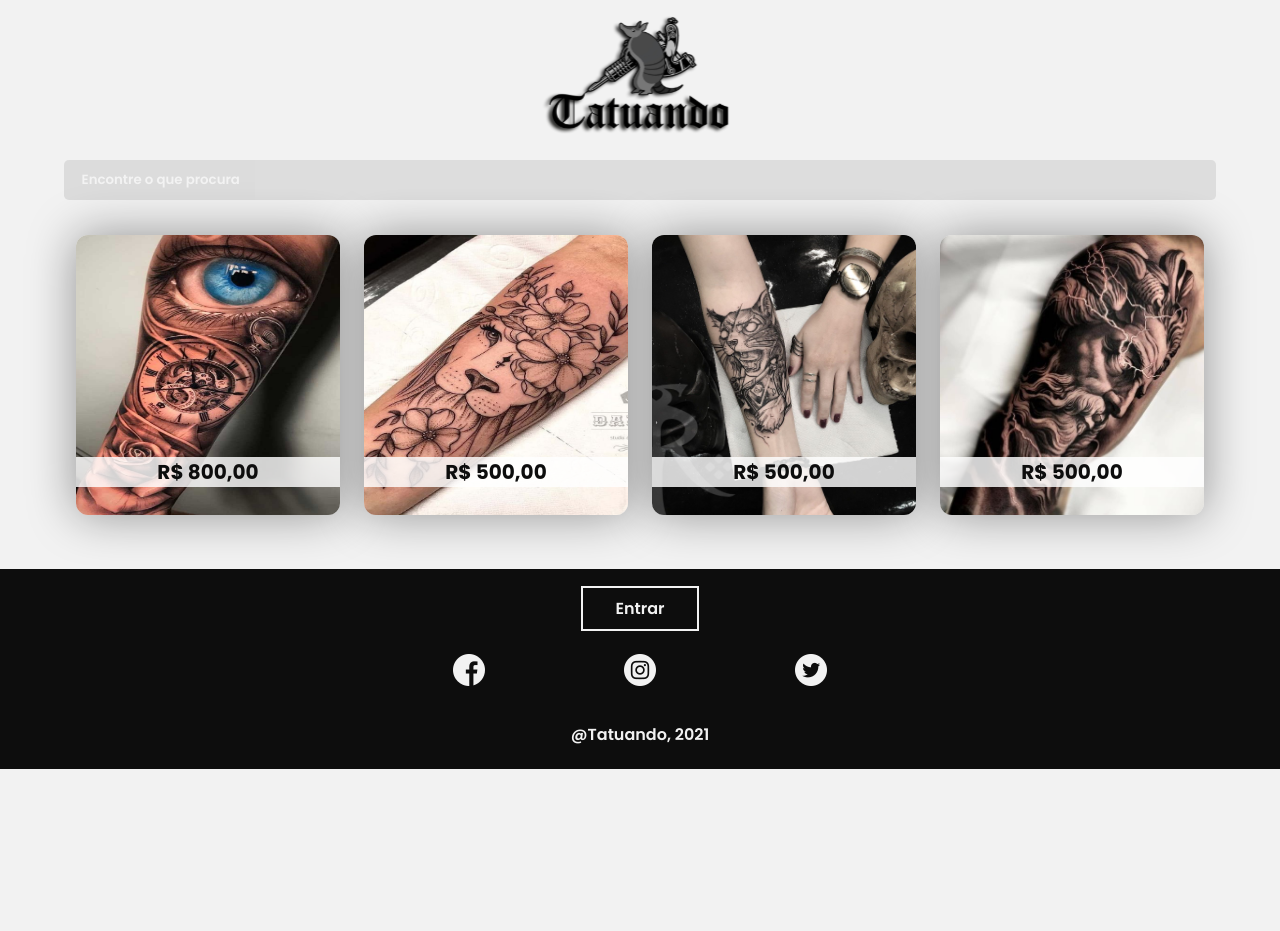
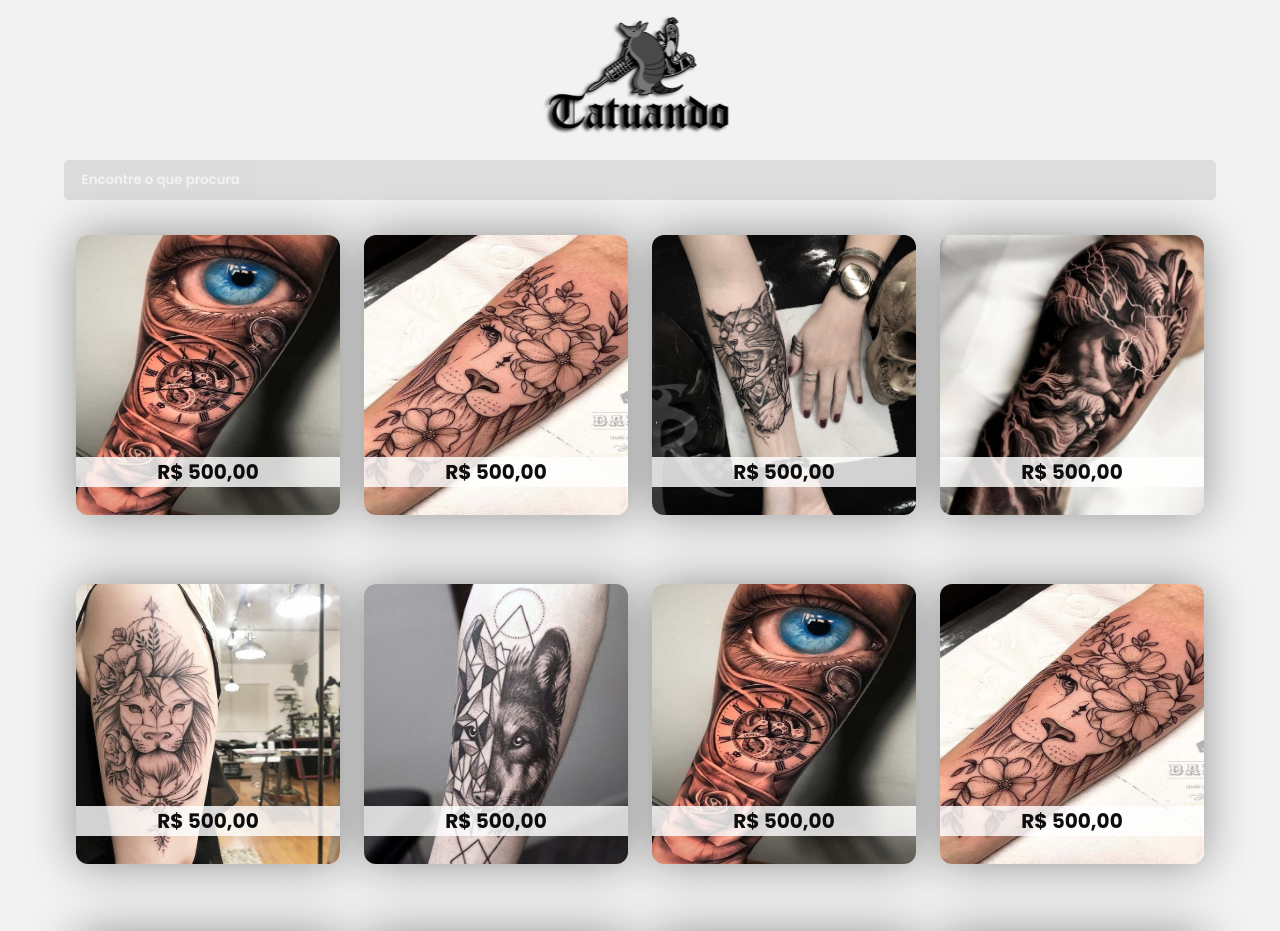
Before and after one commit to dsm-cefet-rj/trabalho2021-1-grupo-1-psw-2021-1, a React (Create React App) app in the folder frontend/: page / in a window 1280 px wide. Shown: the top 931 px of the page. Before the commit the page ends 800 px from the top, so only its background shows below. Built offline with nearby package versions, Linux system fonts and the light colour scheme; data requests are answered from the project's data file.

Commit message:
some changes

```diff
--- a/frontend/server.json
+++ b/frontend/server.json
@@ -2,81 +2,55 @@
     "users": [
         {
             "id": 1,
-            "login": "olamundo",
+            "name": "teste1",
             "senha": "senha123"
         },
         {
             "id": 2,
-            "login": "tatuador",
-            "senha": "senha456"
+            "name": "teste2",
+            "senha": "senha123"
         },
         {
             "id": 3,
-            "login": "tatuador2",
-            "senha": ""
+            "name": "teste3",
+            "senha": "senha123"
+        },
+        {
+            "id": 4,
+            "name": "teste4",
+            "senha": "senha123"
+        },
+        {
+            "id": 5,
+            "name": "teste5",
+            "senha": "senha123"
+        },
+        {
+            "id": 6,
+            "name": "teste6",
+            "senha": "senha123"
         }
     ],
-    "tatuador": [{
-        "id": 2,
     "tattoos": [
+        {
+            "id": 0,
+            "tags": [
+                "tribal",
+                "colorida"
+            ],
+            "description": "essa tatuagem é maneira",
+            "image": "./exemplo1.jpg",
+            "preco": "R$ 500,00",
+            "user_id": 1
+        },
         {
             "id": 1,
             "tags": [
                 "tribal",
-                    "rustica",
                 "colorida"
             ],
-                "description": "Lorem Lorem Lorem Lorem Lorem Lorem Lorem Lorem Lorem Lorem Lorem Lorem Lorem Lorem Lorem Lorem Lorem Lorem Lorem Lorem Lorem Lorem Lorem Lorem Lorem Lorem Lorem Lorem Lorem Lorem Lorem Lorem Lorem Lorem",
-                "image": "./exemplo1.jpg",
-                "preco": "R$ 800,00",
-                "user_id": 2
-            },
-            {
-                "id": 2,
-                "tags": [
-                    "tribal",
-                    "rustica",
-                    "colorida"
-                ],
+            "description": "essa tatuagem é maneira",
             "image": "./exemplo2.jpg",
-                "preco": "R$ 500,00",
-                "user_id": 2
-            },
-            {
-                "id": 3,
-                "tags": [
-                    "tribal",
-                    "rustica",
-                    "colorida"
-                ],
-                "image": "./exemplo3.jpg",
-                "preco": "R$ 500,00",
-                "user_id": 2
-            },
-            {
-                "id": 4,
-                "tags": [
-                    "tribal",
-                    "rustica",
-                    "colorida"
-                ],
-                    "image": "./exemplo4.jpg",
-                    "preco": "R$ 500,00",
-                    "user_id": 2
-                }
-            ]
-        },
-        {
-            "id": 3,
-            "tattoos": [
-                {
-                    "id": 1,
-                    "tags": [
-                        "tribal",
-                        "rustica",
-                        "colorida"
-                    ],
-                    "image": "./exemplo1.jpg",
             "preco": "R$ 500,00",
             "user_id": 2
         },
@@ -84,126 +58,232 @@
             "id": 2,
             "tags": [
                 "tribal",
-                        "rustica",
                 "colorida"
             ],
+            "description": "essa tatuagem é maneira",
+            "image": "./exemplo3.jpg",
+            "preco": "R$ 500,00",
+            "user_id": 3
+        },
+        {
+            "id": 3,
+            "tags": [
+                "tribal",
+                "colorida"
+            ],
+            "description": "essa tatuagem é maneira",
+            "image": "./exemplo4.jpg",
+            "preco": "R$ 500,00",
+            "user_id": 4
+        },
+        {
+            "id": 4,
+            "tags": [
+                "tribal",
+                "colorida"
+            ],
+            "description": "essa tatuagem é maneira",
+            "image": "./exemplo5.jpg",
+            "preco": "R$ 500,00",
+            "user_id": 5
+        },
+        {
+            "id": 5,
+            "tags": [
+                "tribal",
+                "colorida"
+            ],
+            "description": "essa tatuagem é maneira",
+            "image": "./exemplo6.jpg",
+            "preco": "R$ 500,00",
+            "user_id": 6
+        },
+        {
+            "id": 6,
+            "tags": [
+                "tribal",
+                "colorida"
+            ],
+            "description": "essa tatuagem é maneira",
+            "image": "./exemplo1.jpg",
+            "preco": "R$ 500,00",
+            "user_id": 1
+        },
+        {
+            "id": 7,
+            "tags": [
+                "tribal",
+                "colorida"
+            ],
+            "description": "essa tatuagem é maneira",
             "image": "./exemplo2.jpg",
             "preco": "R$ 500,00",
             "user_id": 2
         },
         {
-                    "id": 3,
+            "id": 8,
             "tags": [
                 "tribal",
-                        "rustica",
                 "colorida"
             ],
+            "description": "essa tatuagem é maneira",
             "image": "./exemplo3.jpg",
             "preco": "R$ 500,00",
-                    "user_id": 2
+            "user_id": 3
         },
         {
-                    "id": 4,
+            "id": 9,
             "tags": [
                 "tribal",
-                        "rustica",
                 "colorida"
             ],
+            "description": "essa tatuagem é maneira",
             "image": "./exemplo4.jpg",
             "preco": "R$ 500,00",
-                    "user_id": 2
-                }
-            ]
-        }
-    ],
-    "tattoos": [
+            "user_id": 4
+        },
         {
-            "id": 1,
+            "id": 10,
             "tags": [
                 "tribal",
-                "rustica",
                 "colorida"
             ],
+            "description": "essa tatuagem é maneira",
+            "image": "./exemplo5.jpg",
+            "preco": "R$ 500,00",
+            "user_id": 5
+        },
+        {
+            "id": 11,
+            "tags": [
+                "tribal",
+                "colorida"
+            ],
+            "description": "essa tatuagem é maneira",
+            "image": "./exemplo6.jpg",
+            "preco": "R$ 500,00",
+            "user_id": 6
+        },
+        {
+            "id": 12,
+            "tags": [
+                "tribal",
+                "colorida"
+            ],
+            "description": "essa tatuagem é maneira",
             "image": "./exemplo1.jpg",
             "preco": "R$ 500,00",
-            "user_id": 2
+            "user_id": 1
         },
         {
-            "id": 2,
+            "id": 13,
             "tags": [
                 "tribal",
-                "rustica",
                 "colorida"
             ],
+            "description": "essa tatuagem é maneira",
             "image": "./exemplo2.jpg",
             "preco": "R$ 500,00",
             "user_id": 2
         },
         {
-            "id": 3,
+            "id": 14,
             "tags": [
                 "tribal",
-                "rustica",
                 "colorida"
             ],
+            "description": "essa tatuagem é maneira",
             "image": "./exemplo3.jpg",
             "preco": "R$ 500,00",
-            "user_id": 2
+            "user_id": 3
         },
         {
-            "id": 4,
+            "id": 15,
             "tags": [
                 "tribal",
-                "rustica",
                 "colorida"
             ],
+            "description": "essa tatuagem é maneira",
             "image": "./exemplo4.jpg",
             "preco": "R$ 500,00",
-            "user_id": 2
+            "user_id": 4
         },
         {
-            "id": 1,
+            "id": 16,
             "tags": [
                 "tribal",
-                "rustica",
                 "colorida"
             ],
+            "description": "essa tatuagem é maneira",
+            "image": "./exemplo5.jpg",
+            "preco": "R$ 500,00",
+            "user_id": 5
+        },
+        {
+            "id": 17,
+            "tags": [
+                "tribal",
+                "colorida"
+            ],
+            "description": "essa tatuagem é maneira",
+            "image": "./exemplo6.jpg",
+            "preco": "R$ 500,00",
+            "user_id": 6
+        },
+        {
+            "id": 18,
+            "tags": [
+                "tribal",
+                "colorida"
+            ],
+            "description": "essa tatuagem é maneira",
             "image": "./exemplo1.jpg",
             "preco": "R$ 500,00",
-            "user_id": 2
+            "user_id": 1
         },
         {
-            "id": 2,
+            "id": 19,
             "tags": [
                 "tribal",
-                "rustica",
                 "colorida"
             ],
+            "description": "essa tatuagem é maneira",
             "image": "./exemplo2.jpg",
             "preco": "R$ 500,00",
             "user_id": 2
         },
         {
-            "id": 3,
+            "id": 20,
             "tags": [
                 "tribal",
-                "rustica",
                 "colorida"
             ],
+            "description": "essa tatuagem é maneira",
             "image": "./exemplo3.jpg",
             "preco": "R$ 500,00",
-            "user_id": 2
+            "user_id": 3
         },
         {
-            "id": 4,
+            "id": 20,
             "tags": [
                 "tribal",
-                "rustica",
                 "colorida"
             ],
+            "description": "essa tatuagem é maneira",
             "image": "./exemplo4.jpg",
             "preco": "R$ 500,00",
-            "user_id": 2
+            "user_id": 4
+        },
+        {
+            "id": 21,
+            "tags": [
+                "tribal",
+                "colorida"
+            ],
+            "description": "essa tatuagem é maneira",
+            "image": "./exemplo5.jpg",
+            "preco": "R$ 500,00",
+            "user_id": 5
         }
     ]
 }
--- a/frontend/src/pages/Home/index.jsx
+++ b/frontend/src/pages/Home/index.jsx
@@ -34,16 +34,14 @@
     })
 
     useEffect(async () => {
-        const { data } = await api.get("tatuador/")
-        setTattoos(data[0].tattoos);
-        console.log(data[0].tattoos)
+        const { data } = await api.get("/tattoos");
+        setTattoos(data);
     }, []);
 
     return (
         <div>
             <header>
                 <Link id="logo" to="/">
-
                     <img src="./Logo PSW.svg" alt="Logotipo do Tatuando" id="logo" />
                 </Link>
             </header>
@@ -53,7 +51,11 @@
                 </div>
                 <div id="feed-container">
                     {
-                        tattoos.map(tatuagem => <Card image={tatuagem.image} preco={tatuagem.preco} />)
+                        tattoos.map(tattoo => {
+                            return(
+                                <Card image={tattoo.image} image={tattoo.image} preco={tattoo.preco} />
+                            )
+                        })
                     }
                 </div>
             </section>
--- a/frontend/src/pages/ProfessionalProfile/index.jsx
+++ b/frontend/src/pages/ProfessionalProfile/index.jsx
@@ -9,7 +9,7 @@
 
     let [follower, setFollower] = useState(818);
     let [follow, setFollow] = useState("Seguir");
-    let [tatuagens, setTatuagens] = useState([]);
+    let [tattoos, setTattoo] = useState([]);
 
 
 
@@ -22,9 +22,8 @@
     }
 
     useEffect(async () => {
-        const {data} = await api.get("/tatuador?:2")
-        setTatuagens(data[0].tattoos);
-        console.log(data[0].tattoos)
+        const {data} = await api.get("/tattoos?user_id=2")
+        setTattoo(data);
     }, []);
 
     return (
@@ -59,10 +58,10 @@
                 </div>
 
                 {
-                    tatuagens.map(tatuagem => {
-                            const id_tattoo = tatuagem.id
+                    tattoos.map(tattoo => {
+                            const id_tattoo = tattoo.id
                             const link = "/editTattoo/2/"+ id_tattoo
-                            return (<Link to={link}> <Card image={tatuagem.image} preco={tatuagem.preco} /> </Link>)}
+                            return (<Link to={link}> <Card image={tattoo.image} preco={tattoo.preco} /> </Link>)}
                         )
                 }
             </section>
```
Lines whose indentation alone changed are shown as unchanged.
